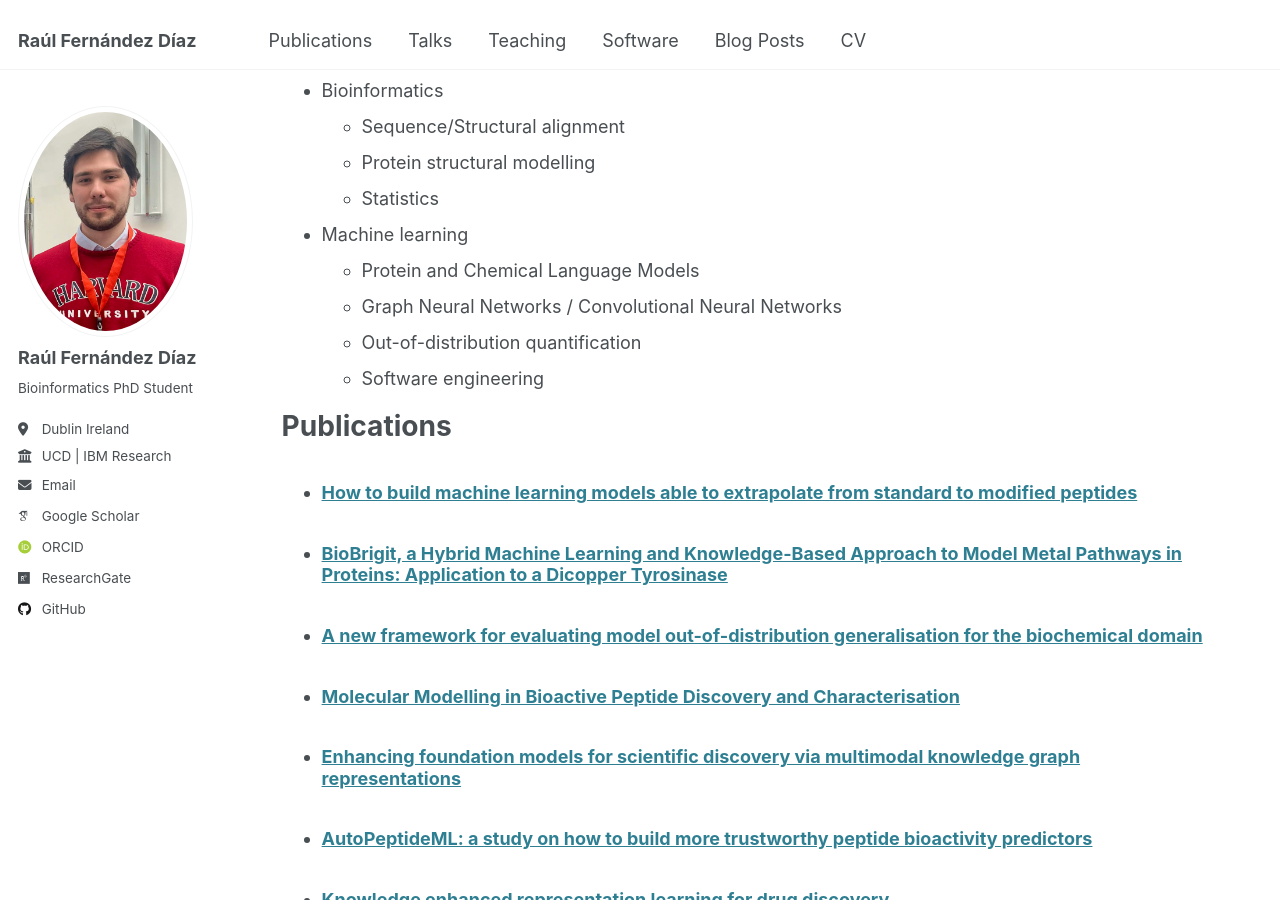
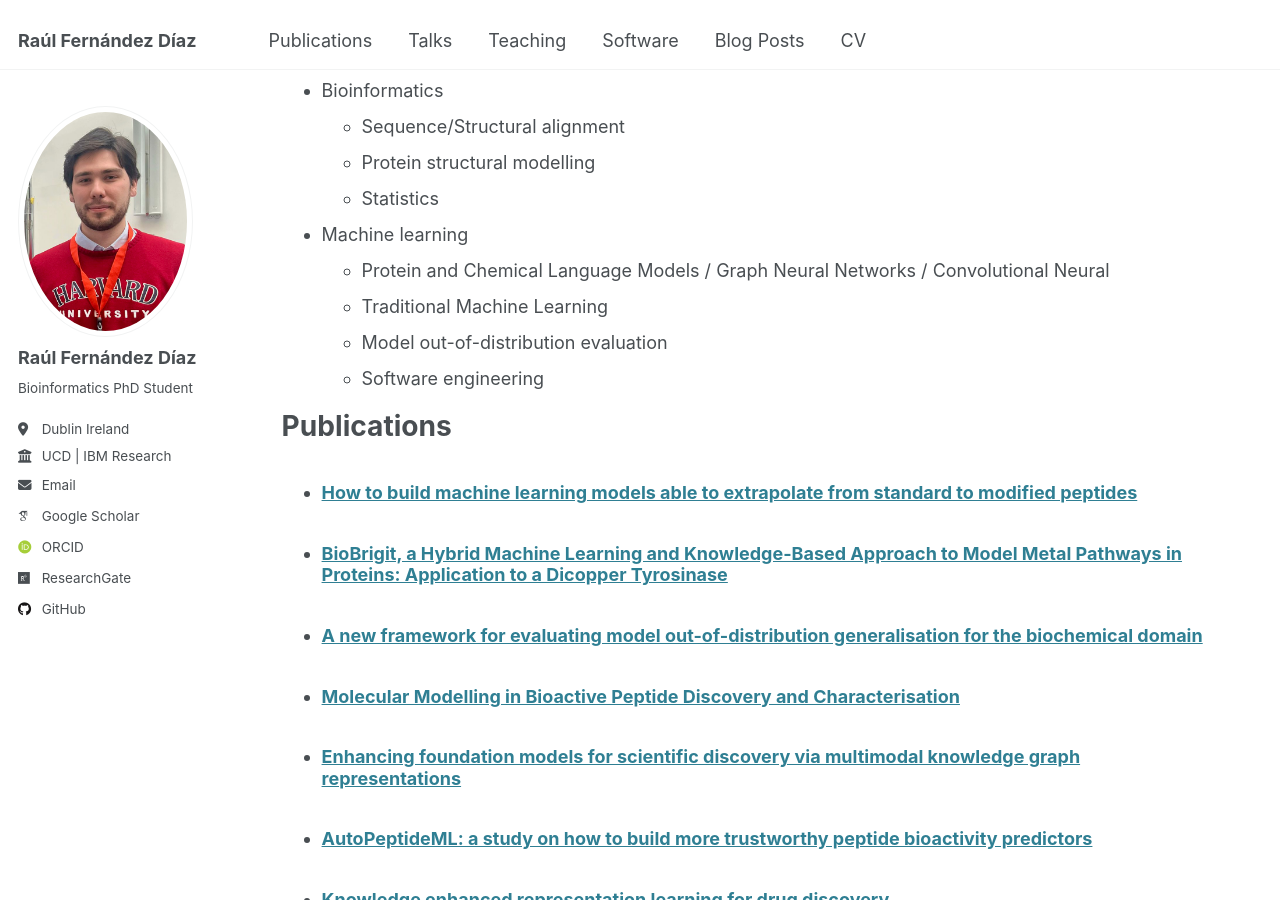
Before and after one commit to RaulFD-creator/RaulFD-creator.github.io, a Jekyll site: the page built from _pages/cv.md, in a window 1280 px wide and 900 px high, scrolled down 1154 px. Built offline with Jekyll 4.4.1, drawn with Linux system fonts in a browser that asks for light colours; some web fonts are replaced.

Commit message:
🛠️ Update CV skills

```diff
--- a/_pages/cv.md
+++ b/_pages/cv.md
@@ -47,9 +47,9 @@ Skills
   * Protein structural modelling
   * Statistics
 * Machine learning
-  * Protein and Chemical Language Models
-  * Graph Neural Networks / Convolutional Neural Networks
-  * Out-of-distribution quantification
+  * Protein and Chemical Language Models / Graph Neural Networks / Convolutional Neural
+  * Traditional Machine Learning
+  * Model out-of-distribution evaluation
   * Software engineering
 
 Publications
```
